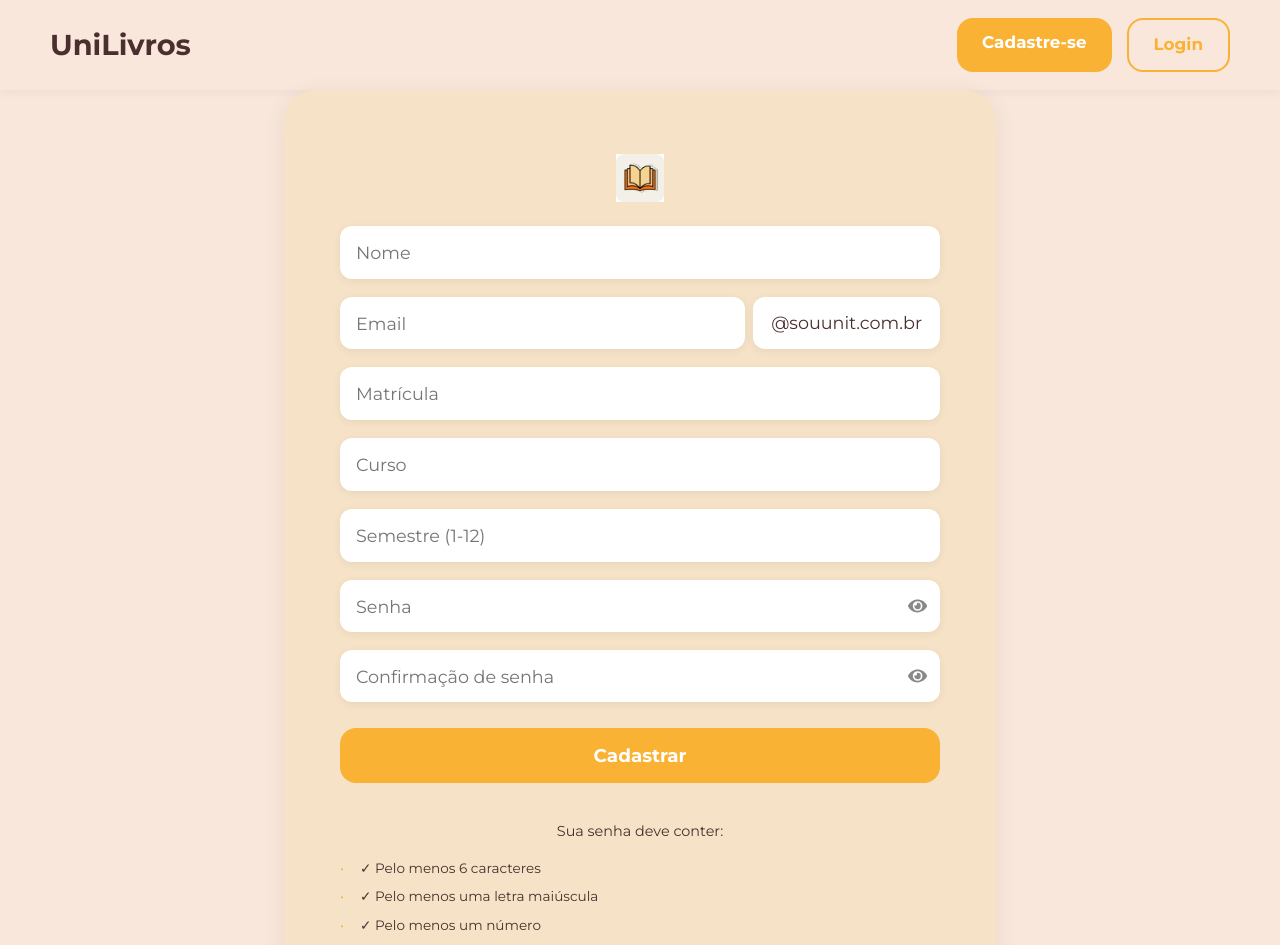
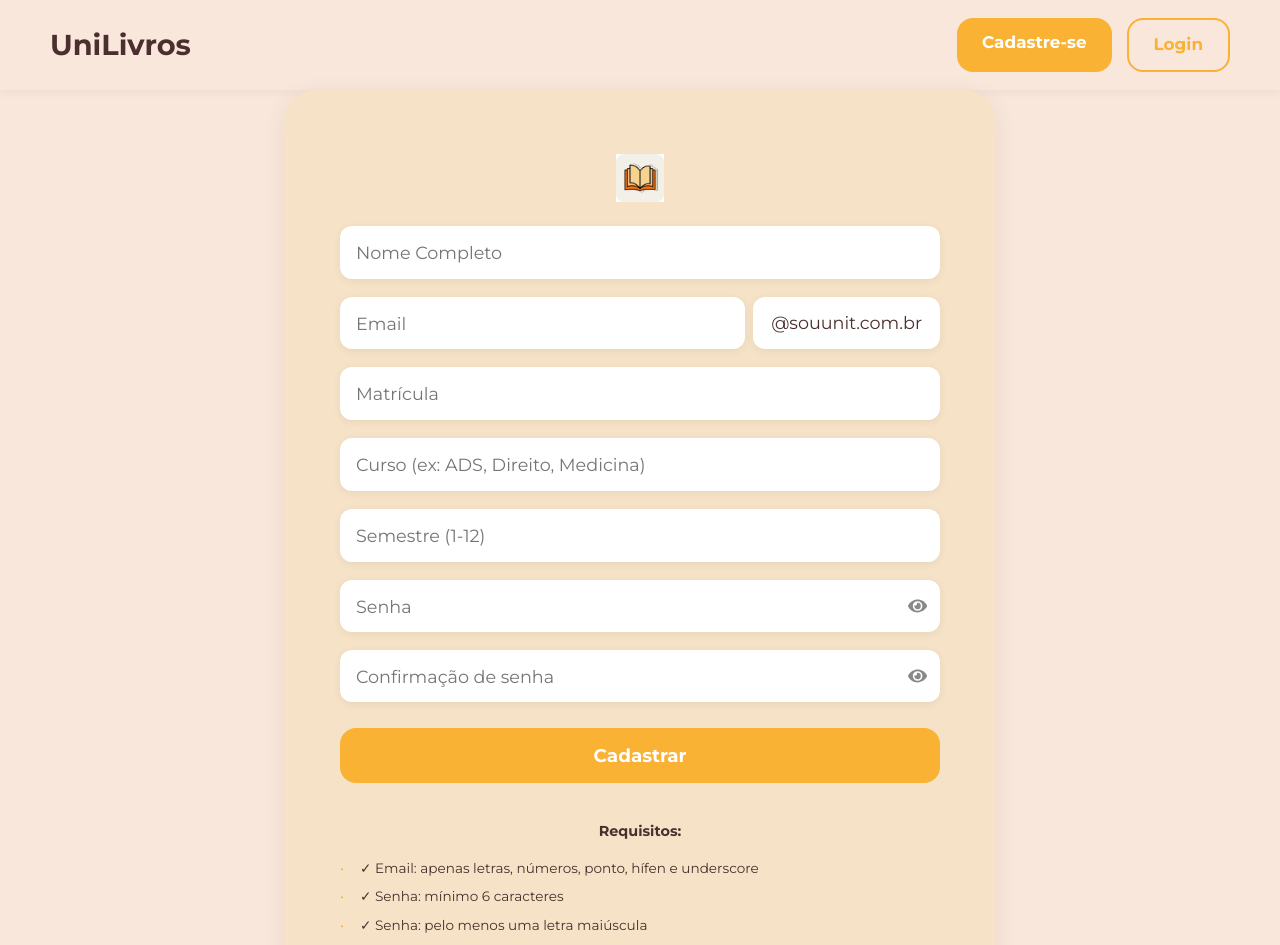
Before and after one commit to polimonte/UniLivros-frontend, a React (Vite) app: page /cadastro in a window 1280 px wide. Shown: the top 945 px of the page. Built offline with nearby package versions, Linux system fonts and the light colour scheme.

Commit message:
email sempre com @souunit.com.br

```diff
--- a/src/pages/Cadastro.jsx
+++ b/src/pages/Cadastro.jsx
@@ -23,6 +23,7 @@ export default function Cadastro() {
   const [isLoading, setIsLoading] = useState(false);
   const navigate = useNavigate();
 
+  // Validação de senha
   const validatePassword = (password) => {
     if (password.length < 6) return "A senha deve ter pelo menos 6 caracteres";
     if (!/[A-Z]/.test(password)) return "Inclua pelo menos uma letra maiúscula";
@@ -30,6 +31,7 @@ export default function Cadastro() {
     return null;
   };
 
+  // Cálculo da força da senha
   const calculatePasswordStrength = (password) => {
     let strength = 0;
     if (password.length >= 6) strength += 25;
@@ -51,9 +53,17 @@ export default function Cadastro() {
     return "#00C851";
   };
 
+  // Validação do email
+  const validateEmail = (email) => {
+    // Permite apenas letras, números, ponto, hífen e underscore
+    const emailRegex = /^[a-zA-Z0-9._-]+$/;
+    return emailRegex.test(email);
+  };
+
   const handleSubmit = async (event) => {
     event.preventDefault();
 
+    // Validação de campos obrigatórios
     if (
       !name ||
       !email ||
@@ -67,38 +77,47 @@ export default function Cadastro() {
       return;
     }
 
+    // Validação do email
+    if (!validateEmail(email)) {
+      toast.error(
+        "Email inválido.  Use apenas letras, números, ponto (.), hífen (-) e underscore (_)."
+      );
+      return;
+    }
+
+    // Validação da senha
     const passwordError = validatePassword(password);
     if (passwordError) {
       toast.error(passwordError);
       return;
     }
 
+    // Confirmação de senha
     if (password !== confirmPassword) {
       toast.error("As senhas não conferem!");
       return;
     }
 
+    // Validação do semestre
+    const semestreNumero = parseInt(semestre, 10);
+    if (isNaN(semestreNumero) || semestreNumero < 1 || semestreNumero > 12) {
+      toast.error("Semestre deve ser um número entre 1 e 12");
+      return;
+    }
+
     setIsLoading(true);
 
-    const emailCompleto = `${email}@souunit.com. br`;
+    // Monta o email completo
+    const emailCompleto = `${email}@souunit.com.br`;
 
     try {
-      // ===== CORREÇÃO: Converter semestre para número =====
-      const semestreNumero = parseInt(semestre, 10);
-
-      if (isNaN(semestreNumero) || semestreNumero < 1 || semestreNumero > 12) {
-        toast.error("Semestre deve ser um número entre 1 e 12");
-        setIsLoading(false);
-        return;
-      }
-
       console.log("Enviando dados:", {
         nome: name,
         email: emailCompleto,
         matricula,
-        senha: password,
+        senha: "***",
         curso,
-        semestre: semestreNumero, // ← Agora é número
+        semestre: semestreNumero,
       });
 
       const response = await fetch(`${API_BASE_URL}/auth/register`, {
@@ -109,25 +128,34 @@ export default function Cadastro() {
           email: emailCompleto,
           matricula: matricula,
           curso: curso,
-          semestre: semestreNumero, // ← ALTERAÇÃO: Envia como número
+          semestre: semestreNumero,
           senha: password,
         }),
       });
-      // ====================================================
 
       const data = await response.json();
 
       if (response.ok) {
+        toast.success("Cadastro realizado com sucesso!");
         navigate("/login", {
           state: {
             message:
-              "Cadastro realizado com sucesso!  Faça login para continuar.",
+              "Cadastro realizado com sucesso! Faça login para continuar.",
           },
         });
       } else {
         console.error("Erro retornado pelo Backend:", data);
-        const msg = data.message || data.error || JSON.stringify(data);
-        toast.error(`Erro: ${msg}`);
+
+        // Tratamento de erros de validação
+        if (data.errors && typeof data.errors === "object") {
+          const errorMessages = Object.entries(data.errors)
+            .map(([field, message]) => `${field}: ${message}`)
+            .join("\n");
+          toast.error(`Erro de validação:\n${errorMessages}`);
+        } else {
+          const msg = data.message || data.error || "Erro ao realizar cadastro";
+          toast.error(msg);
+        }
       }
     } catch (error) {
       console.error("Erro na requisição:", error);
@@ -147,23 +175,25 @@ export default function Cadastro() {
           <form className="form-form" onSubmit={handleSubmit}>
             <input
               type="text"
-              placeholder="Nome"
+              placeholder="Nome Completo"
               className="form-input"
               value={name}
               onChange={(e) => setName(e.target.value)}
               autoComplete="name"
             />
+
             <div className="email-row">
               <input
                 type="text"
                 placeholder="Email"
                 className="form-input"
                 value={email}
-                onChange={(e) => setEmail(e.target.value)}
+                onChange={(e) => setEmail(e.target.value.trim())}
                 autoComplete="email"
               />
               <span className="email-domain">@souunit.com.br</span>
             </div>
+
             <input
               type="text"
               placeholder="Matrícula"
@@ -172,15 +202,16 @@ export default function Cadastro() {
               onChange={(e) => setMatricula(e.target.value)}
               autoComplete="off"
             />
+
             <input
               type="text"
-              placeholder="Curso"
+              placeholder="Curso (ex: ADS, Direito, Medicina)"
               className="form-input"
               value={curso}
               onChange={(e) => setCurso(e.target.value)}
               autoComplete="off"
             />
-            {/* ===== ALTERAÇÃO: Mudei para type="number" ===== */}
+
             <input
               type="number"
               placeholder="Semestre (1-12)"
@@ -191,7 +222,6 @@ export default function Cadastro() {
               max="12"
               autoComplete="off"
             />
-            {/* =============================================== */}
 
             <div className="password-wrapper">
               <input
@@ -212,6 +242,7 @@ export default function Cadastro() {
               </button>
             </div>
 
+            {/* Barra de Força da Senha */}
             {password && (
               <div className="password-strength">
                 <div
@@ -260,15 +291,19 @@ export default function Cadastro() {
             </button>
           </form>
 
+          {/* Requisitos */}
           <div className="form-footer">
             <p className="form-help-text">
-              Sua senha deve conter:
-              <ul className="password-requirements">
-                <li>✓ Pelo menos 6 caracteres</li>
-                <li>✓ Pelo menos uma letra maiúscula</li>
-                <li>✓ Pelo menos um número</li>
-              </ul>
+              <strong>Requisitos:</strong>
             </p>
+            <ul className="password-requirements">
+              <li>
+                ✓ Email: apenas letras, números, ponto, hífen e underscore
+              </li>
+              <li>✓ Senha: mínimo 6 caracteres</li>
+              <li>✓ Senha: pelo menos uma letra maiúscula</li>
+              <li>✓ Senha: pelo menos um número</li>
+            </ul>
           </div>
         </section>
       </main>
```
